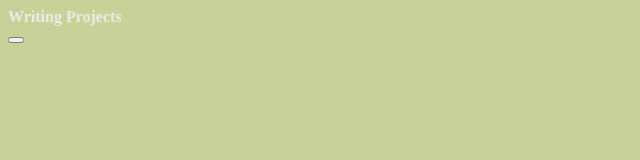
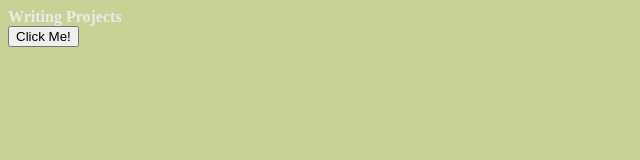
Before and after one commit to WritingProject/WritingProject.github.io, a plain HTML site: page index.html in a window 1280 px wide. Shown: the whole page, without its empty margins (0-640 px from the left). Drawn offline with Linux system fonts and the light colour scheme.

Commit message:
Update index.html

```diff
--- a/index.html
+++ b/index.html
@@ -8,6 +8,6 @@
 <div class="title">
   Writing Projects
 </div>
-<button id="click"></button>
+<button id="click">Click Me!</button>
 </body>
 </html>
```
